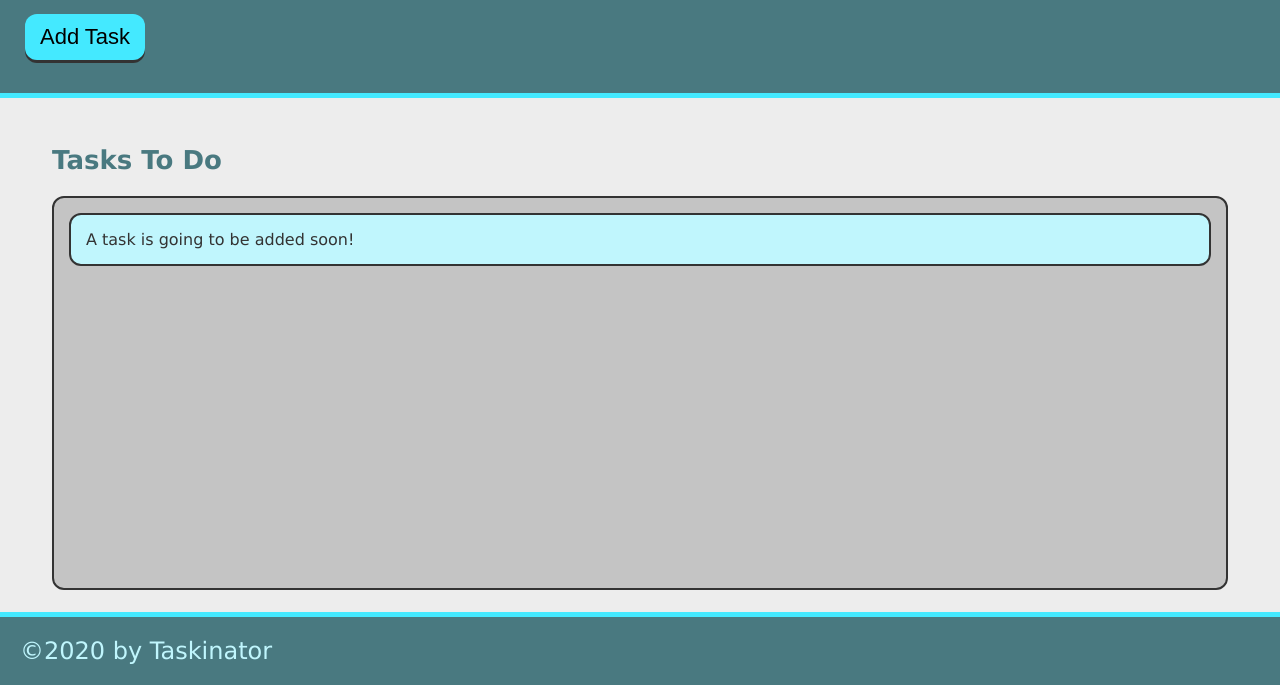
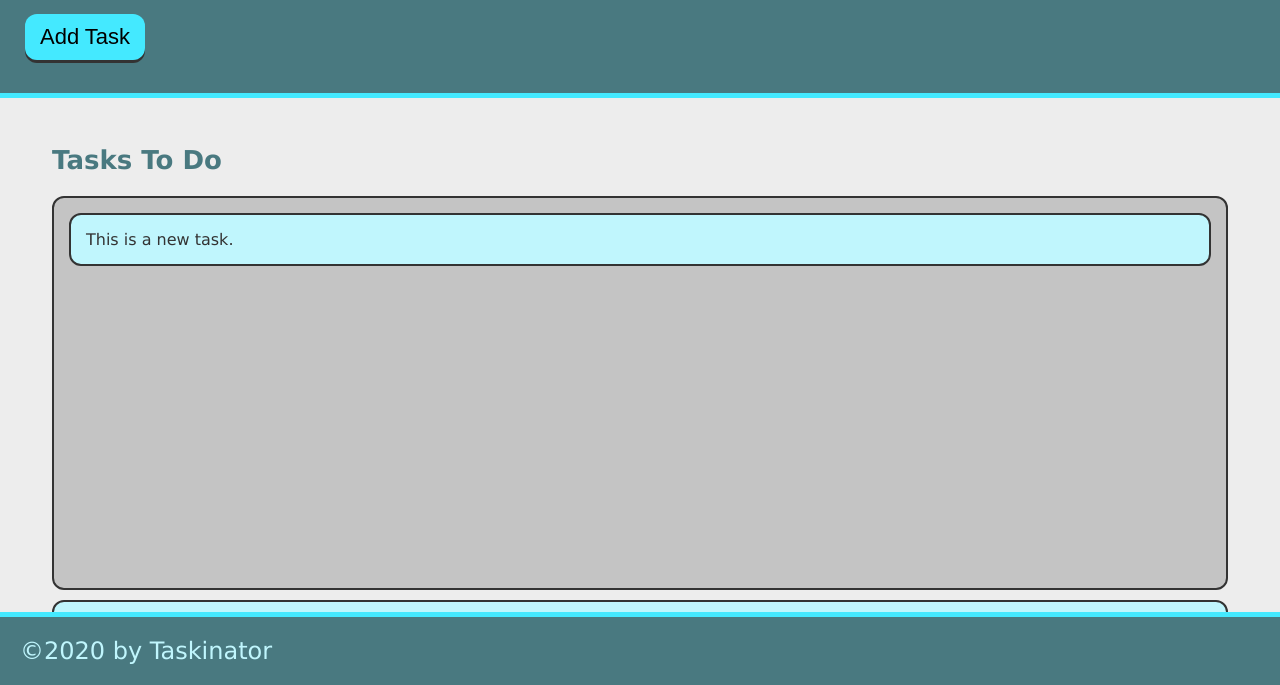
Before and after one commit to bgals/taskinator, a plain HTML site: page index.html in a window 1280 px wide. Both pictures are taken after a click on the button "Add Task". Shown: the part 115-800 px from the top of the page. Drawn offline with Linux system fonts and the light colour scheme.

Commit message:
add button functionality

```diff
--- a/assets/js/script.js
+++ b/assets/js/script.js
@@ -0,0 +1,12 @@
+var buttonEl = document.querySelector("#save-task");
+var tasksToDoEl = document.querySelector("#tasks-to-do");
+
+var createTaskHandler = function() {
+    var listItemEl = document.createElement("li");
+    listItemEl.className = "task-item";
+    listItemEl.textContent = "This is a new task.";
+    tasksToDoEl.appendChild(listItemEl);
+};
+
+
+buttonEl.addEventListener("click", createTaskHandler);
--- a/index.html
+++ b/index.html
@@ -11,19 +11,23 @@
     <header>
         <h1 class="page-title">Taskinator</h1>
         <p>Click the button below to add a new task!</p>
-        <button class="btn" >Add Task</button>
+        <button class="btn" id="save-task">Add Task</button>
     </header>
-    <script src="../taskinator/assets/js/script.js"></script>
-</body>
+
     <main class="page-content">
         <section class="task-list-wrapper">
             <h2 class="list-title">Tasks To Do</h2>
-        <ul class="task-list">
+            <ul class="task-list" id="tasks-to-do"></ul>
                 <li class="task-item">A task is going to be added soon!</li>
             </ul>
         </section>
     </main>
+
     <footer>
         &copy;2020 by Taskinator
     </footer>
+
+    <script src="../taskinator/assets/js/script.js"></script>
+</body>
+
 </html>
```
Lines whose indentation alone changed are shown as unchanged.
